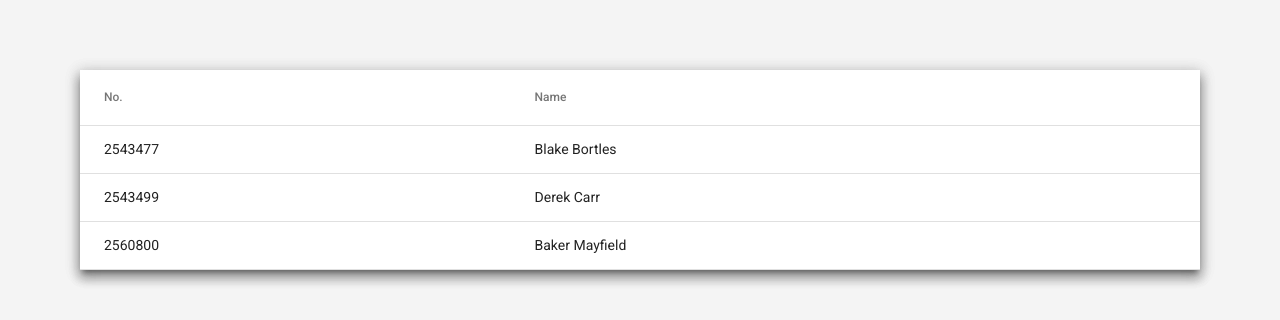
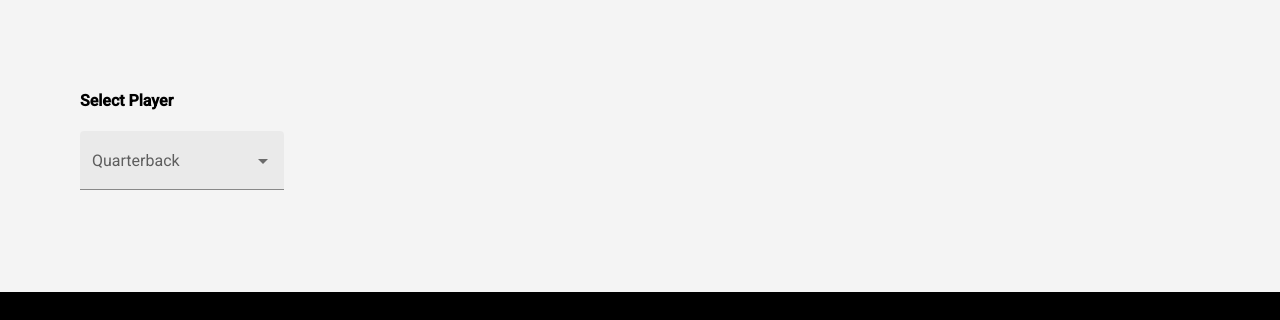
Before and after one commit to andrew-mogg/jags-demo-app, an Angular app: page / in a window 1280 px wide. Shown: the part 186-506 px from the top of the page. Built offline with nearby package versions, Linux system fonts and the light colour scheme.

Commit message:
game stats added to each column

```diff
--- a/src/app/app.module.ts
+++ b/src/app/app.module.ts
@@ -1,6 +1,7 @@
 import { BrowserModule } from '@angular/platform-browser';
 import { NgModule } from '@angular/core';
 import { MatTableModule } from '@angular/material/table';
+import { MatSelectModule } from '@angular/material/select';
 
 import { AppRoutingModule } from './app-routing.module';
 import { AppComponent } from './app.component';
@@ -16,6 +17,7 @@ import { QuarterbacksComponent } from './quarterbacks/quarterbacks.component';
     BrowserModule,
     AppRoutingModule,
     MatTableModule,
+    MatSelectModule,
     NoopAnimationsModule
   ],
   providers: [],
--- a/src/app/quarterbacks/quarterbacks.component.html
+++ b/src/app/quarterbacks/quarterbacks.component.html
@@ -1,24 +1,83 @@
-<div class="mat-elevation-z8">
+<h4>Select Player</h4>
+<mat-form-field appearance="fill">
+  <mat-label>Quarterback</mat-label>
+  <mat-select (selectionChange)="updateTable($event)">
+    <mat-option *ngFor="let qb of quarterbacks" [value]="qb.playerId">
+      {{ qb.name }}
+    </mat-option>
+  </mat-select>
+</mat-form-field>
 
-  <table mat-table [dataSource]="quarterbacks" class="mat-elevation-z8">
-
-    <!--- Note that these columns can be defined in any order.
-          The actual rendered columns are set as a property on the row definition" -->
-
-    <!-- Position Column -->
-    <ng-container matColumnDef="position">
-      <th mat-header-cell *matHeaderCellDef> No. </th>
-      <td mat-cell *matCellDef="let element"> {{element.playerId}} </td>
+<div class="mat-elevation-z8" *ngIf="activeQb">
+  <table mat-table [dataSource]="activeQb.gameData" class="mat-elevation-z8">
+    <ng-container matColumnDef="week">
+      <th mat-header-cell *matHeaderCellDef>Week</th>
+      <td mat-cell *matCellDef="let element">{{ element.week }}</td>
     </ng-container>
 
-    <!-- Name Column -->
-    <ng-container matColumnDef="name">
-      <th mat-header-cell *matHeaderCellDef> Name </th>
-      <td mat-cell *matCellDef="let element"> {{element.name}} </td>
+    <ng-container matColumnDef="opponentName">
+      <th mat-header-cell *matHeaderCellDef>Opponent</th>
+      <td mat-cell *matCellDef="let element">{{ element.opponentName }}</td>
     </ng-container>
 
+    <ng-container matColumnDef="gameDate">
+      <th mat-header-cell *matHeaderCellDef>Date</th>
+      <td mat-cell *matCellDef="let element">{{ element.gameDate | date: 'MM/dd/yyyy'}}</td>
+    </ng-container>
+
+    <ng-container matColumnDef="attempts">
+      <th mat-header-cell *matHeaderCellDef>Pass Attempts</th>
+      <td mat-cell *matCellDef="let element">{{ element.attempts }}</td>
+    </ng-container>
+
+    <ng-container matColumnDef="completions">
+      <th mat-header-cell *matHeaderCellDef>Completions</th>
+      <td mat-cell *matCellDef="let element">{{ element.completions }}</td>
+    </ng-container>
+
+    <ng-container matColumnDef="sacks">
+      <th mat-header-cell *matHeaderCellDef>Sacks</th>
+      <td mat-cell *matCellDef="let element">{{ element.sacks }}</td>
+    </ng-container>
+
+    <ng-container matColumnDef="interceptions">
+      <th mat-header-cell *matHeaderCellDef>Interceptions</th>
+      <td mat-cell *matCellDef="let element">{{ element.interceptions }}</td>
+    </ng-container>
+
+    <ng-container matColumnDef="passingYards">
+      <th mat-header-cell *matHeaderCellDef>Passing Yards</th>
+      <td mat-cell *matCellDef="let element">{{ element.passingYards }}</td>
+    </ng-container>
+
+    <ng-container matColumnDef="passingTds">
+      <th mat-header-cell *matHeaderCellDef>Passing TDs</th>
+      <td mat-cell *matCellDef="let element">{{ element.passingTds }}</td>
+    </ng-container>
+
+    <ng-container matColumnDef="rushYards">
+      <th mat-header-cell *matHeaderCellDef>Rush Yards</th>
+      <td mat-cell *matCellDef="let element">{{ element.rushYards }}</td>
+    </ng-container>
+
+    <ng-container matColumnDef="rushTds">
+      <th mat-header-cell *matHeaderCellDef>Rush TDs</th>
+      <td mat-cell *matCellDef="let element">{{ element.rushTds }}</td>
+    </ng-container>
+
+    <ng-container matColumnDef="yardsPerAttempt">
+      <th mat-header-cell *matHeaderCellDef>Yards Per Attempt</th>
+      <td mat-cell *matCellDef="let element">{{ element.yardsPerAttempt }}</td>
+    </ng-container>
+
+    <ng-container matColumnDef="completionPercentage">
+      <th mat-header-cell *matHeaderCellDef>Completion %</th>
+      <td mat-cell *matCellDef="let element">
+        {{ element.completionPercentage | percent }}
+      </td>
+    </ng-container>
 
     <tr mat-header-row *matHeaderRowDef="displayedColumns"></tr>
-    <tr mat-row *matRowDef="let row; columns: displayedColumns;"></tr>
+    <tr mat-row *matRowDef="let row; columns: displayedColumns"></tr>
   </table>
-  </div>
+</div>
--- a/src/app/quarterbacks/quarterbacks.component.ts
+++ b/src/app/quarterbacks/quarterbacks.component.ts
@@ -11,8 +11,10 @@ import { QuarterbackService } from '../services/quarterback.service';
 })
 export class QuarterbacksComponent implements OnInit {
 
+  selectedQb: number = 0;
   quarterbacks: IQuarterback[] = [];
-  displayedColumns: string[] = ['position', 'name'];
+  activeQb: IQuarterback;
+  displayedColumns: string[] = ['week', 'opponentName', 'gameDate', 'attempts', 'completions', 'sacks', 'interceptions', 'passingYards', 'passingTds', 'rushYards', 'rushTds', 'yardsPerAttempt', 'completionPercentage'];
   dataSource = new MatTableDataSource<IQuarterback>(null);
 
   constructor(private quarterbackService: QuarterbackService) { }
@@ -28,4 +30,10 @@ export class QuarterbacksComponent implements OnInit {
         );
   }
 
+  updateTable(event: any) {
+    this.activeQb = this.quarterbacks.filter(qb => qb.playerId == event.value)[0];
+    console.log(this.activeQb)
+
+  }
+
 }
--- a/src/app/services/quarterback.service.ts
+++ b/src/app/services/quarterback.service.ts
@@ -40,7 +40,7 @@ export class QuarterbackService {
             rushTds:    Number(q[18])
           }
           gameData.completionPercentage = gameData.completions / gameData.attempts;
-          gameData.yardsPerAttempt = gameData.passingYards / gameData.attempts;
+          gameData.yardsPerAttempt = Math.ceil((gameData.passingYards / gameData.attempts) * 10) / 10;
           gameDataList.push(gameData);
       });
 
```
